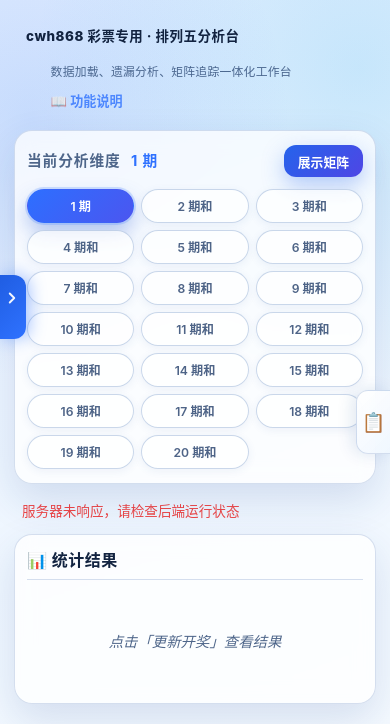
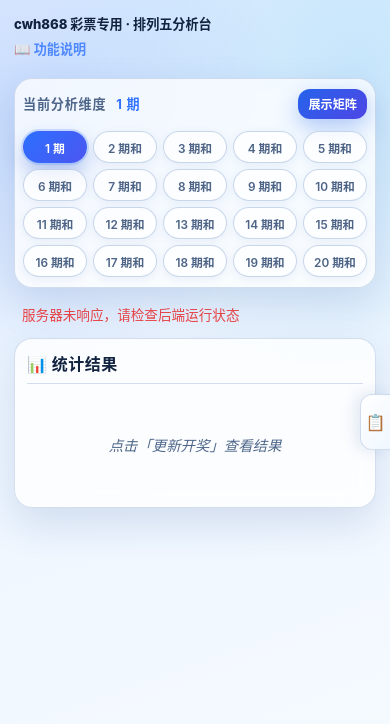
Before and after one commit to iclumsy/lottery, a Flask app: page / in a window 390 px wide. Shown: the top 724 px of the page. Run offline with Flask 3, Linux system fonts and the light colour scheme; some libraries are stand-ins or nearby versions.

Commit message:
fix: 移动端全面适配修复 - 标题/header/期数按钮/备选面板/help页面

```diff
--- a/static/styles.css
+++ b/static/styles.css
@@ -2617,13 +2617,33 @@
 
     .top-bar {
         align-items: flex-start;
-        gap: 8px;
+        gap: 6px;
+        flex-direction: column;
+    }
+
+    .title {
+        font-size: 0.88rem;
+        letter-spacing: 0;
+        padding: 0;
+        line-height: 1.3;
+    }
+
+    .top-actions {
+        width: 100%;
+        gap: 6px !important;
+        flex-wrap: wrap;
     }
 
     .top-subtitle {
         width: 100%;
         margin-left: 0;
         text-align: left;
+        font-size: 0.7rem;
+        display: none;
+    }
+
+    .sidebar-edge-toggle {
+        display: none;
     }
 
     .analysis-overview,
@@ -2974,16 +2994,31 @@
     }
 
     .container {
-        padding: 12px 10px;
+        padding: 10px 8px;
     }
 
     .title {
-        font-size: 0.84rem;
-        letter-spacing: 0.04em;
+        font-size: 0.82rem;
+        letter-spacing: 0;
     }
 
     .period-sum-controls {
-        grid-template-columns: repeat(3, minmax(0, 1fr));
+        grid-template-columns: repeat(5, minmax(0, 1fr));
+        gap: 6px;
+    }
+
+    .period-sum-section {
+        padding: 10px 8px;
+    }
+
+    .period-sum-title {
+        font-size: 0.82rem;
+    }
+
+    .period-sum-header .analyze-btn {
+        height: 30px;
+        padding: 0 10px;
+        font-size: 0.76rem;
     }
 
     .gap-grid {
@@ -2996,8 +3031,9 @@
     }
 
     .sum-btn {
-        font-size: 0.76rem;
-        min-height: 34px;
+        font-size: 0.74rem;
+        min-height: 32px;
+        padding: 4px 2px;
     }
 
     .digit-badge {
@@ -3497,30 +3533,83 @@
 /* 移动端适配 */
 @media (max-width: 640px) {
     .candidate-panel-inner {
-        width: 240px;
+        width: min(240px, 65vw);
     }
 
     .candidate-toggle-tab {
-        width: 34px;
-        min-height: 64px;
+        width: 30px;
+        min-height: 56px;
+        padding: 6px 3px;
+    }
+
+    .candidate-toggle-icon {
+        font-size: 1rem;
+    }
+
+    .candidate-panel-header {
+        padding: 10px 10px;
+    }
+
+    .candidate-panel-header h3 {
+        font-size: 0.85rem;
+    }
+
+    .candidate-item {
+        padding: 6px 8px;
+        gap: 6px;
+    }
+
+    .candidate-item-label {
+        font-size: 0.72rem;
+    }
+
+    .candidate-actions {
+        padding: 8px 10px;
+    }
+
+    .candidate-intersect-btn {
+        padding: 8px;
+        font-size: 0.82rem;
     }
 
     .intersection-dialog {
         width: 95%;
         max-height: 85vh;
     }
+
+    .intersection-dialog-header {
+        padding: 12px 14px;
+    }
+
+    .intersection-dialog-body {
+        padding: 12px 14px;
+    }
+
+    .error-input-group label {
+        font-size: 0.85rem;
+    }
+
+    .custom-select {
+        width: 64px;
+    }
+
+    .custom-select-trigger {
+        min-height: 36px;
+        padding: 6px 20px 6px 8px;
+        font-size: 0.88rem;
+    }
 }
 
 /* 竖向超宽屏 / 长宽比响应式优化 (解决极窄屏压爆版面的问题) */
 @media (max-width: 1080px) {
     .container {
-        padding: 12px 14px 16px 14px !important;
+        padding: 12px 14px 16px 14px;
     }
 
     .analysis-overview,
     .content-layout {
         /* 取消双栏网格，完全改为垂直堆叠 */
-        grid-template-columns: 1fr !important;
+        grid-template-columns: 1fr;
         gap: 16px;
     }
 
--- a/templates/index.html
+++ b/templates/index.html
@@ -6,7 +6,7 @@
     <meta name="viewport" content="width=device-width, initial-scale=1.0">
     <title>cwh868 彩票专用</title>
     <link rel="icon" type="image/png" href="{{ url_for('static', filename='favicon.png') }}">
-    <link rel="stylesheet" href="{{ url_for('static', filename='styles.css') }}?v=20260420j">
+    <link rel="stylesheet" href="{{ url_for('static', filename='styles.css') }}?v=20260421a">
 </head>
 
 <body>
```
Also changed, not shown: templates/help.html (+23 -0 lines).
